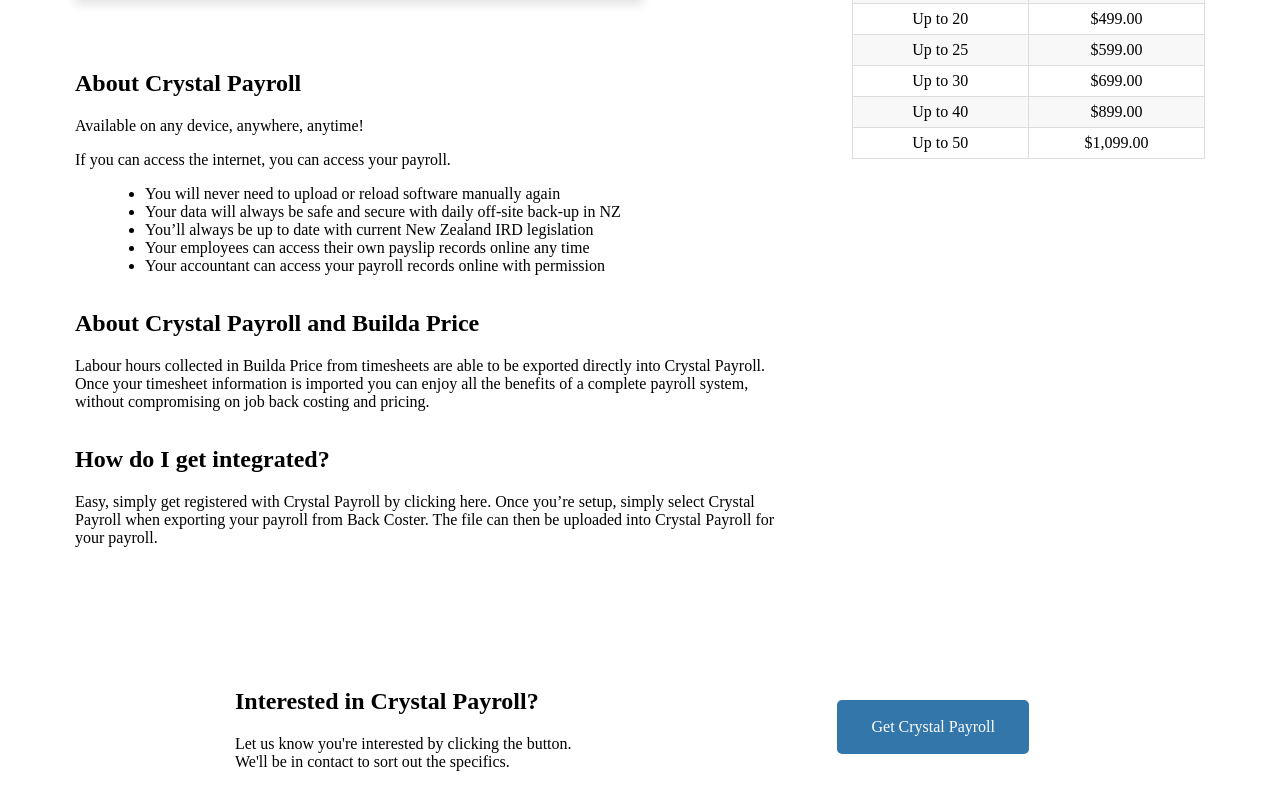
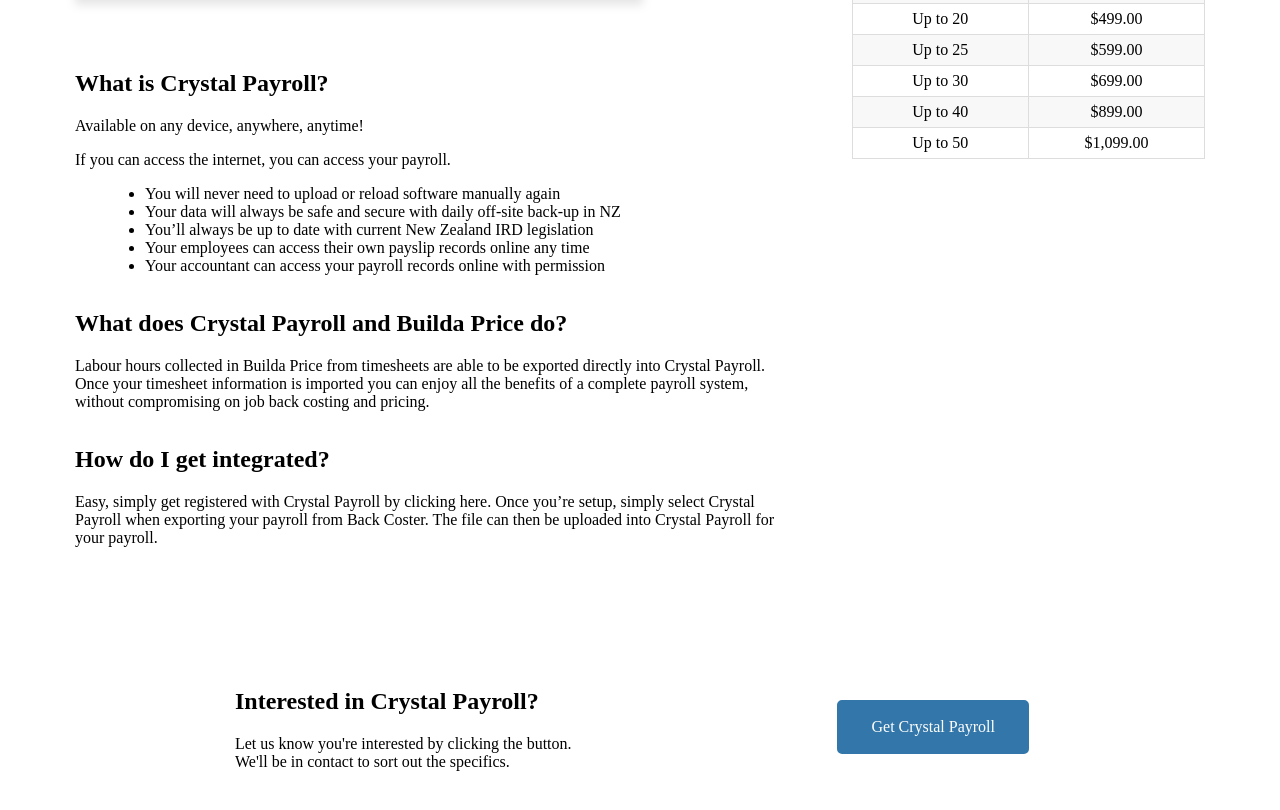
Before and after one commit to outtherenz/advertisements, a Jekyll site: the page built from promotions/crystal-payroll-promotion.md, in a window 1280 px wide. Shown: the part 592-1402 px from the top of the page. Built offline with Jekyll 4.4.1, drawn with Linux system fonts in a browser that asks for light colours; Markdown is read by kramdown in place of the engine named in the settings.

Commit message:
Update from Forestry.io - Updated crystal-payroll-promotion.md

```diff
--- a/promotions/crystal-payroll-promotion.md
+++ b/promotions/crystal-payroll-promotion.md
@@ -47,9 +47,11 @@
       <td>$1,099.00</td>
     </tr>
   </table>
-categories: [promotions]
+categories:
+- promotions
+
 ---
-## About Crystal Payroll
+## What is Crystal Payroll?
 
 Available on any device, anywhere, anytime!
 
@@ -61,7 +63,7 @@
 * Your employees can access their own payslip records online any time
 * Your accountant can access your payroll records online with permission
 
-## About Crystal Payroll and Builda Price
+## What does Crystal Payroll and Builda Price do?
 
 Labour hours collected in Builda Price from timesheets are able to be exported directly into Crystal Payroll. Once your timesheet information is imported you can enjoy all the benefits of a complete payroll system, without compromising on job back costing and pricing.
 
```
